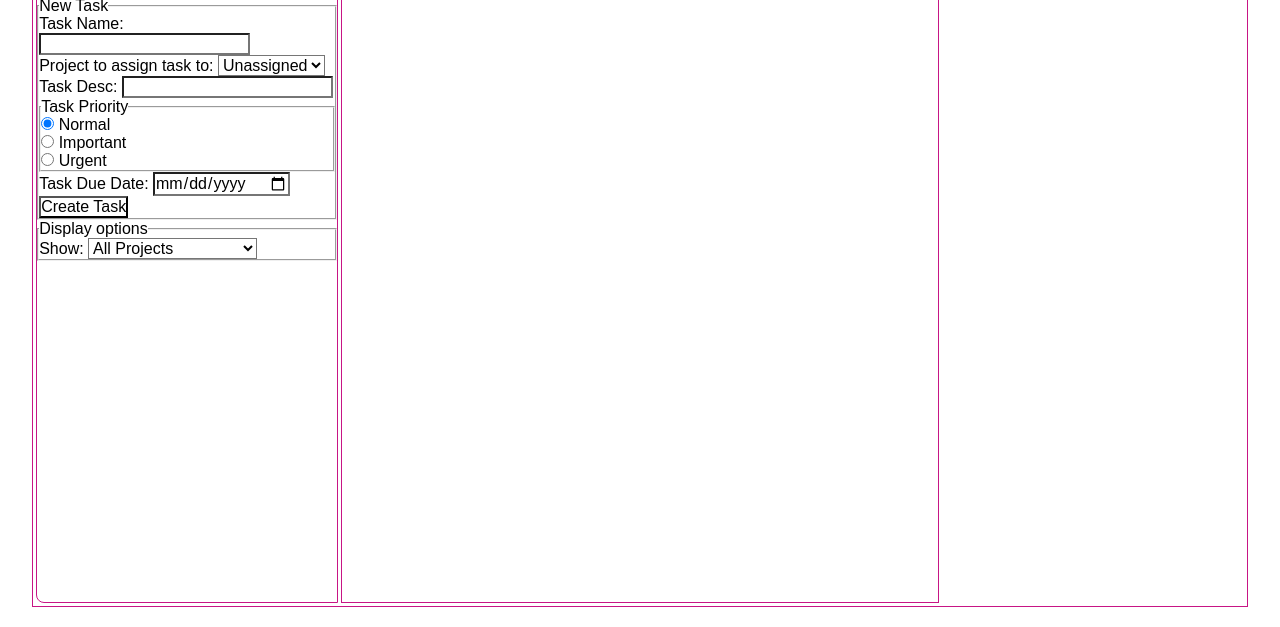
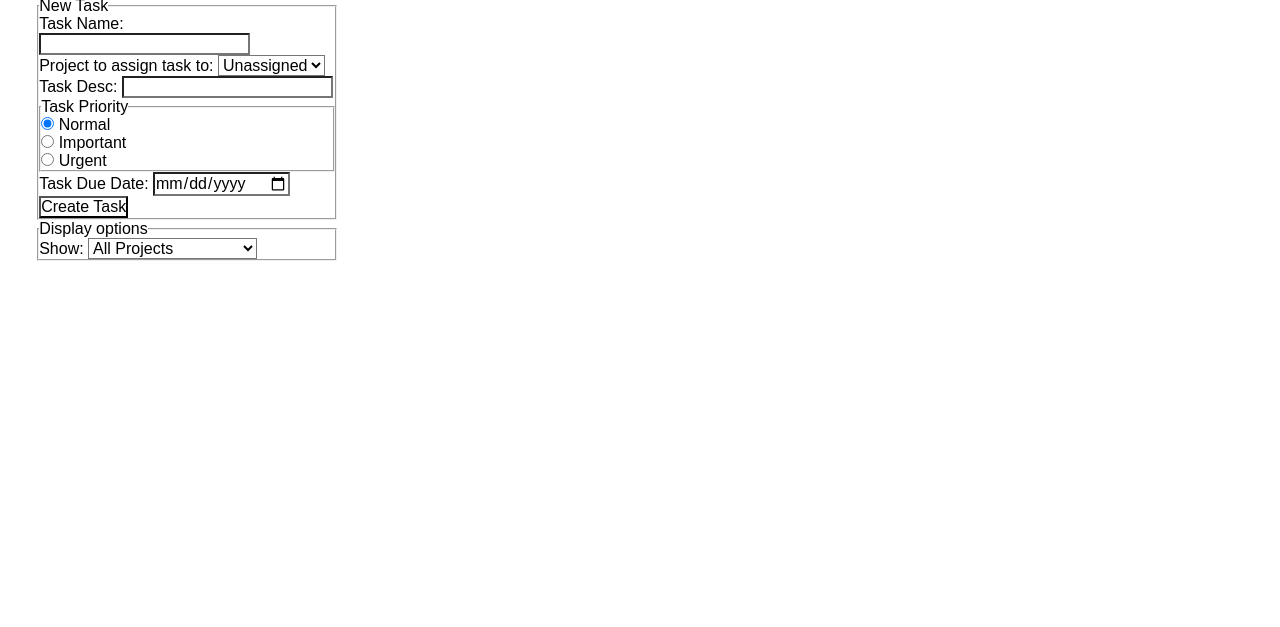
Before and after one commit to noOdin1/todo_list, a website built with webpack: page src/template.html in a window 1280 px wide. Shown: the part 173-800 px from the top of the page. Built offline with nearby package versions, Linux system fonts and the light colour scheme.

Commit message:
Visual border to help me position items

```diff
--- a/src/style.css
+++ b/src/style.css
@@ -32,8 +32,8 @@ h3 {
 
   --input-widgets-spacing: 0.3em;
   --container-border-radius: 0.5em;
-  --css_visual_border_guide: 1px solid MediumVioletRed;
-  /* --css_visual_border_guide: 1px solid transparent; */
+  /* --css_visual_border_guide: 1px solid MediumVioletRed; */
+  --css_visual_border_guide: 1px solid transparent;
 }
 
 .main.container {
```
